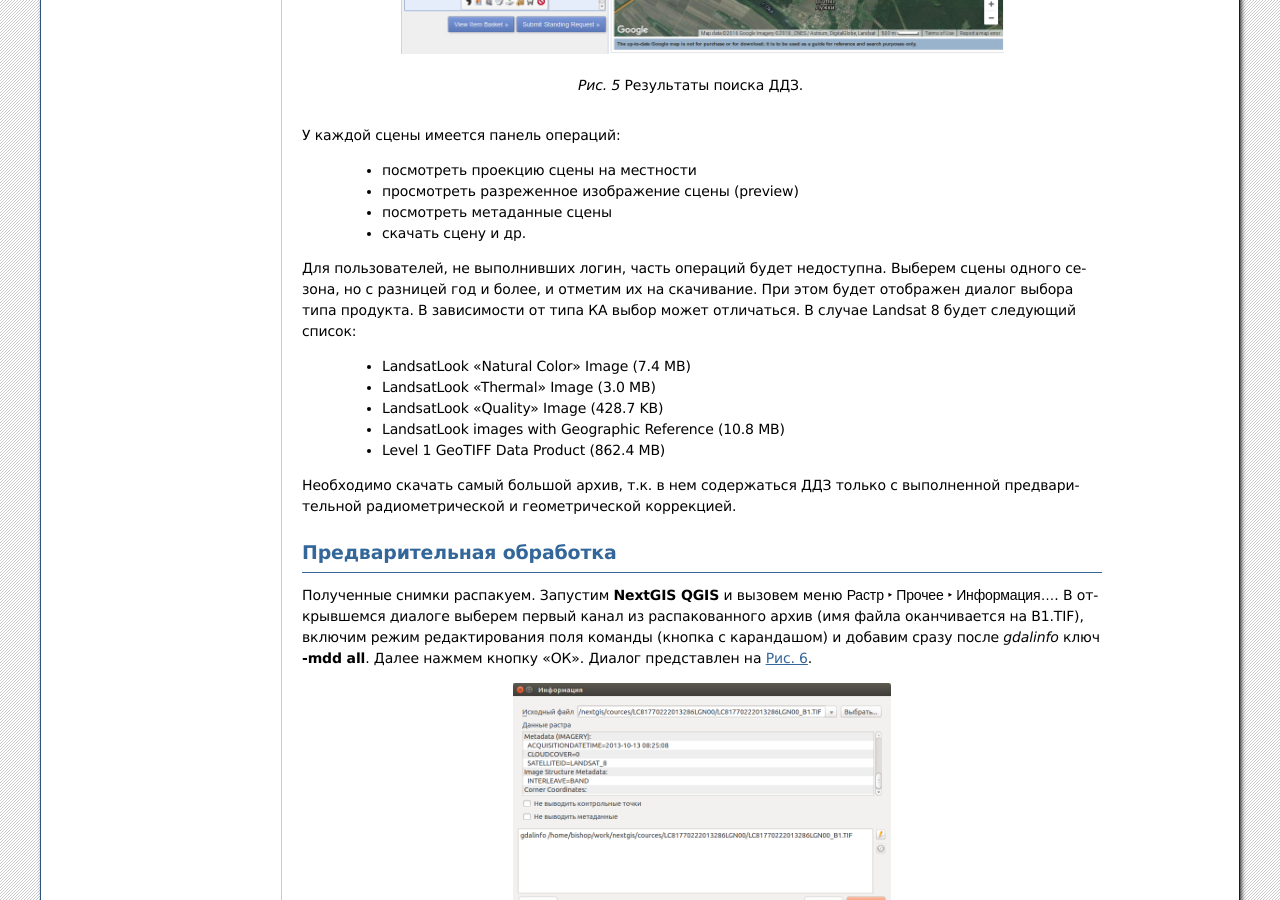
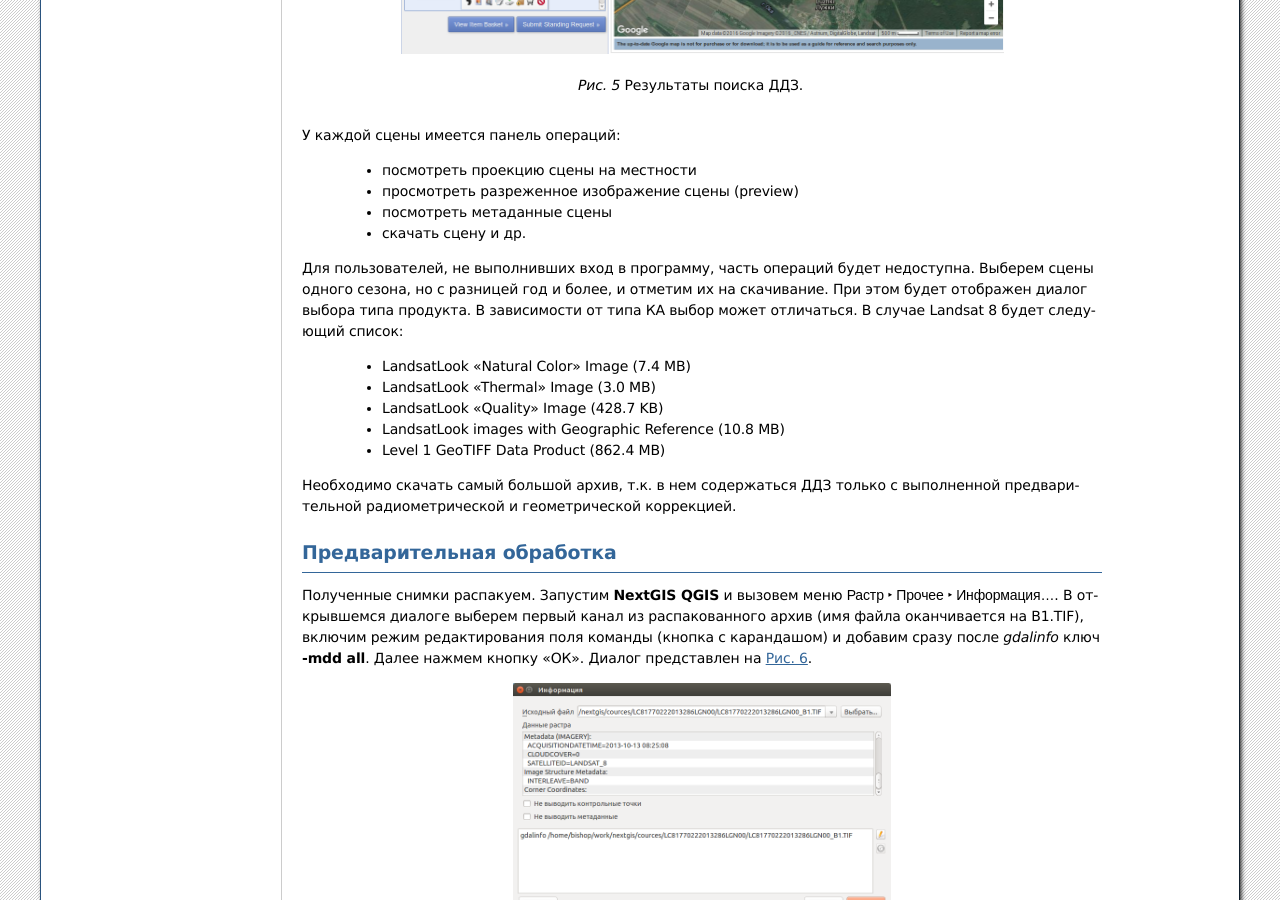
Before and after one commit to nextgis/docs_ngcourses, a Sphinx documentation site: the page built from source/remote_sensing/basic_operations.rst, in a window 1280 px wide and 900 px high, scrolled down 3263 px. Built offline with Sphinx 7.4.7, drawn with Linux system fonts in a browser that asks for light colours; formulas are drawn with MathJax 3.

Commit message:
ngcourses

```diff
--- a/source/remote_sensing/basic_operations.rst
+++ b/source/remote_sensing/basic_operations.rst
@@ -108,7 +108,7 @@
     * посмотреть метаданные сцены
     * скачать сцену и др.
 
-Для пользователей, не выполнивших логин, часть операций будет недоступна. Выберем
+Для пользователей, не выполнивших вход в программу, часть операций будет недоступна. Выберем
 сцены одного сезона, но с разницей год и более, и отметим их на скачивание. При этом
 будет отображен диалог выбора типа продукта. В зависимости от типа КА выбор может
 отличаться. В случае Landsat 8 будет следующий список:
```
